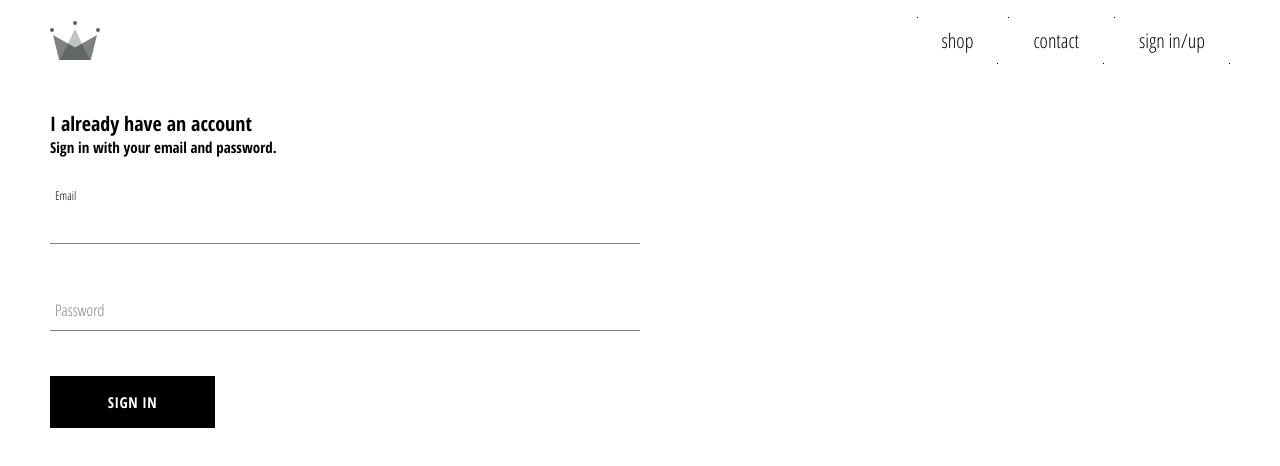
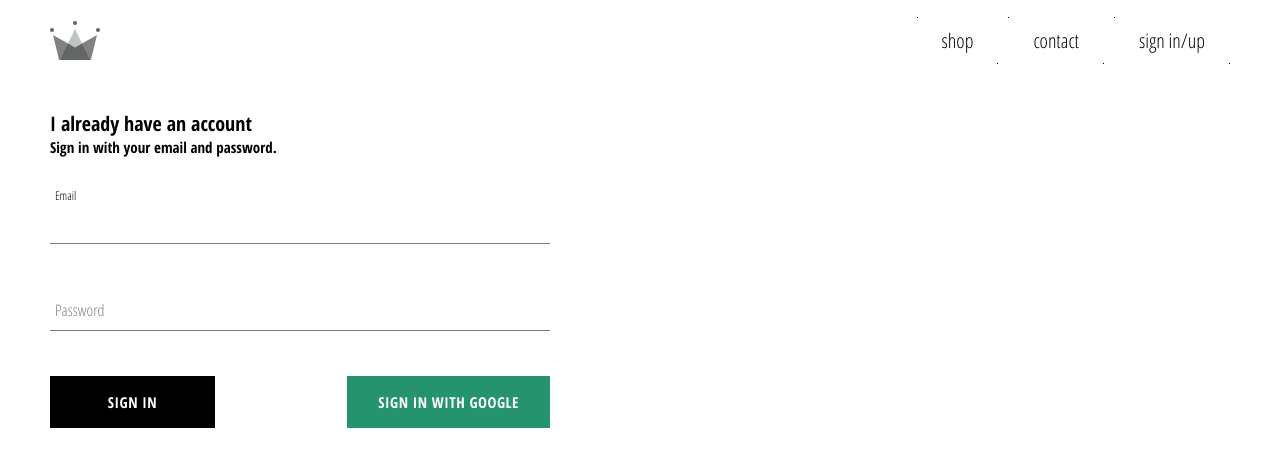
Before and after one commit to CZJoanna/e-shop, a React (Create React App) app: page /signin in a window 1280 px wide. Shown: the top 466 px of the page. Built offline with nearby package versions, Linux system fonts and the light colour scheme; no server answers.

Commit message:
integrated firebase into application, create sign-in page with sign-in component and sign in with google

```diff
--- a/package.json
+++ b/package.json
@@ -6,6 +6,7 @@
     "@testing-library/jest-dom": "^5.11.4",
     "@testing-library/react": "^11.1.0",
     "@testing-library/user-event": "^12.1.10",
+    "firebase": "^8.8.1",
     "node-sass": "5.0.0",
     "react": "^17.0.2",
     "react-dom": "^17.0.2",
--- a/src/App.js
+++ b/src/App.js
@@ -1,3 +1,4 @@
+import React from "react";
 import { Route, Switch } from "react-router-dom";
 
 import { HomePage } from "./pages/homepage";
@@ -8,6 +9,8 @@ import SignInUpPage from "./pages/sign-inup";
 
 import Header from "./components/header";
 
+import { auth } from "./firebase/firebase.utils";
+
 const HatsPage = () => {
   return (
     <div>
@@ -16,10 +19,29 @@ const HatsPage = () => {
   );
 };
 
-function App() {
+class App extends React.Component {
+  constructor() {
+    super();
+
+    this.state = { currentUser: null };
+  }
+
+  unsubscribeFromAuth = null;
+
+  componentDidMount() {
+    this.unsubscribeFromAuth = auth.onAuthStateChanged((user) => {
+      this.setState({ currentUser: user });
+    });
+  }
+
+  componentWillUnmount() {
+    this.unsubscribeFromAuth();
+  }
+
+  render() {
     return (
       <div>
-      <Header />
+        <Header currentUser={this.state.currentUser} />
         <Switch>
           <Route exact path="/" component={HomePage} />
           <Route path="/shop" component={ShopPage} />
@@ -29,5 +51,6 @@ function App() {
       </div>
     );
   }
+}
 
 export default App;
--- a/src/components/button.jsx
+++ b/src/components/button.jsx
@@ -1,7 +1,7 @@
 import React from "react";
 
-const Button = ({ children, ...otherProps }) => (
-  <button className="btn" {...otherProps}>
+const Button = ({ children, isGoogle, ...otherProps }) => (
+  <button className={`${isGoogle ? "btn--google" : ""} btn`} {...otherProps}>
     {children}
   </button>
 );
--- a/src/components/header.jsx
+++ b/src/components/header.jsx
@@ -1,8 +1,9 @@
 import React from "react";
 import { Link } from "react-router-dom";
 import { ReactComponent as Logo } from "../assets/crown.svg";
+import { auth } from "../firebase/firebase.utils";
 
-const Header = () => (
+const Header = ({ currentUser }) => (
   <header className="header">
     <Link to="/" className="logo-box">
       <Logo />
@@ -20,9 +21,20 @@ const Header = () => (
           </Link>
         </li>
         <li className="nav__item">
-          <Link to="/signin" className="nav__link">
-            sign in/up
-          </Link>
+          {currentUser ? (
+            <div
+              className="nav__link"
+              onClick={() => {
+                auth.signOut();
+              }}
+            >
+              sign out
+            </div>
+          ) : (
+            <Link to="/signin" className="nav__link">
+              sign in/up
+            </Link>
+          )}
         </li>
       </ul>
     </nav>
--- a/src/components/sign-in.jsx
+++ b/src/components/sign-in.jsx
@@ -1,5 +1,6 @@
 import React from "react";
 import Button from "./button";
+import { signInWithGoogle } from "../firebase/firebase.utils";
 
 class SignIn extends React.Component {
   constructor(props) {
@@ -77,7 +78,12 @@ class SignIn extends React.Component {
             </label>
           </div>
 
-          <Button type="submit">Sign In</Button>
+          <div className="sign-in__btns">
+            <Button type="submit">Sign In</Button>
+            <Button onClick={signInWithGoogle} isGoogle>
+              Sign In With Google
+            </Button>
+          </div>
         </form>
       </div>
     );
--- /dev/null
+++ b/src/firebase/firebase.utils.js
@@ -0,0 +1,25 @@
+import firebase from "firebase/app";
+import "firebase/firestore";
+import "firebase/auth";
+
+const config = {
+  apiKey: "AIzaSyBj9iNiCNCr1M8bhN0q3VruLsPVsrqxsSo",
+  authDomain: "e-shop-db-a33d9.firebaseapp.com",
+  projectId: "e-shop-db-a33d9",
+  storageBucket: "e-shop-db-a33d9.appspot.com",
+  messagingSenderId: "915995830849",
+  appId: "1:915995830849:web:f82d261a15f4b6d26d34c0",
+  measurementId: "G-6M8Q9472E5",
+};
+
+firebase.initializeApp(config);
+
+export const auth = firebase.auth();
+export const firestore = firebase.firestore();
+
+const provider = new firebase.auth.GoogleAuthProvider();
+// always trigger the Google popup whenever using GoogleAuthProvider for authentication and sign in
+provider.setCustomParameters({ prompt: "select_account" });
+export const signInWithGoogle = () => auth.signInWithPopup(provider);
+
+export default firebase;
--- a/src/sass/components/_button.scss
+++ b/src/sass/components/_button.scss
@@ -17,4 +17,8 @@
     color: black;
     border: 1px solid black;
   }
+
+  &--google {
+    background-color: #24936e;
+  }
 }
--- a/src/sass/layout/_header.scss
+++ b/src/sass/layout/_header.scss
@@ -34,6 +34,7 @@
     color: inherit;
     font-size: inherit;
     text-decoration: none;
+    cursor: pointer;
 
     &::before {
       content: "";
--- a/src/sass/pages/_sign-in-up-page.scss
+++ b/src/sass/pages/_sign-in-up-page.scss
@@ -1,9 +1,14 @@
 .sign-in-up {
-  display: flex;
+  // display: flex;
   //到底寫在哪呢？～～～
   padding: 3rem 5rem;
 }
 
 .sign-in {
-  flex: 0 0 50%;
+  width: 50rem;
+
+  &__btns {
+    display: flex;
+    justify-content: space-between;
+  }
 }
```
Also changed, not shown: 1 other file (tests, documents, lock files or other folders). Lines whose indentation alone changed are shown as unchanged.
